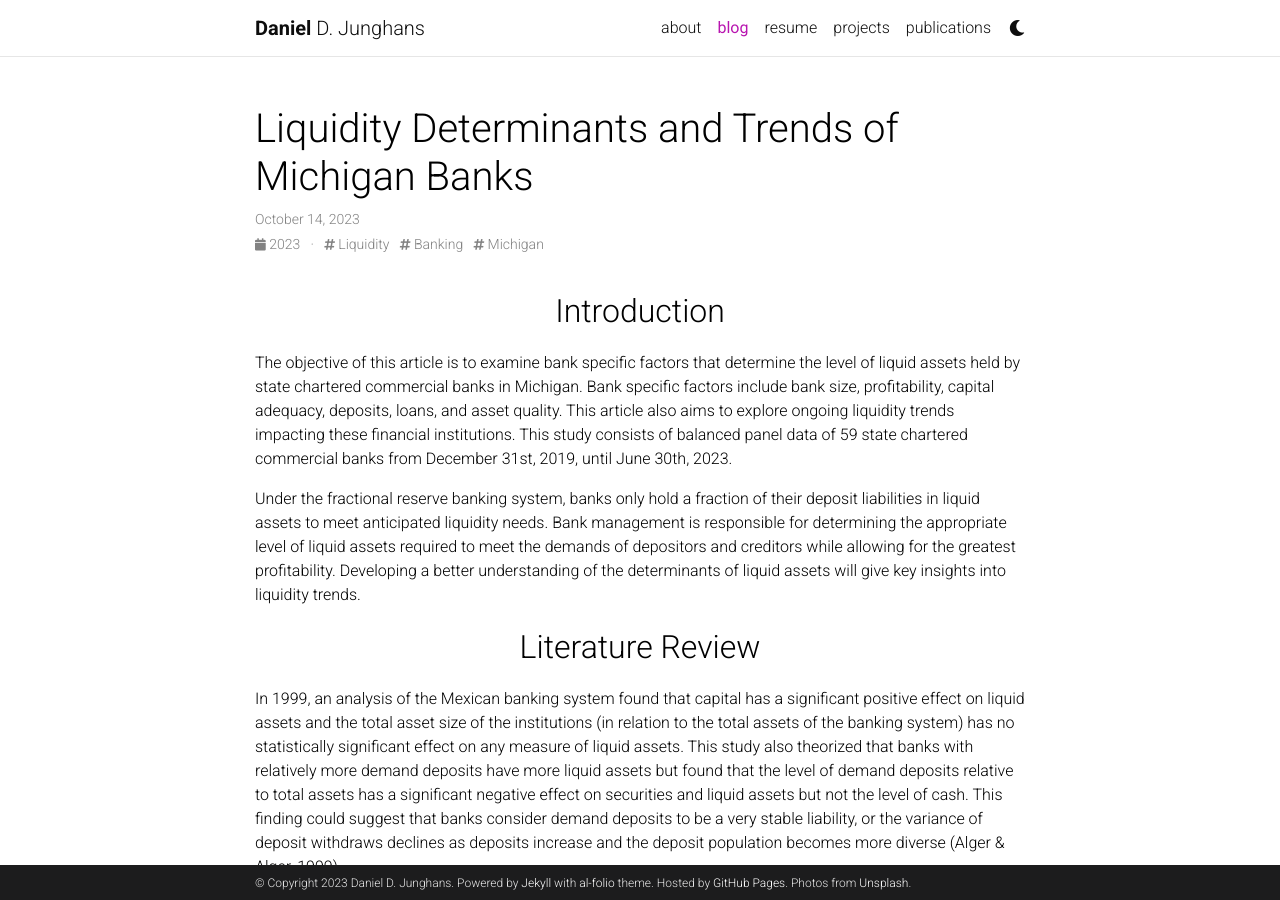
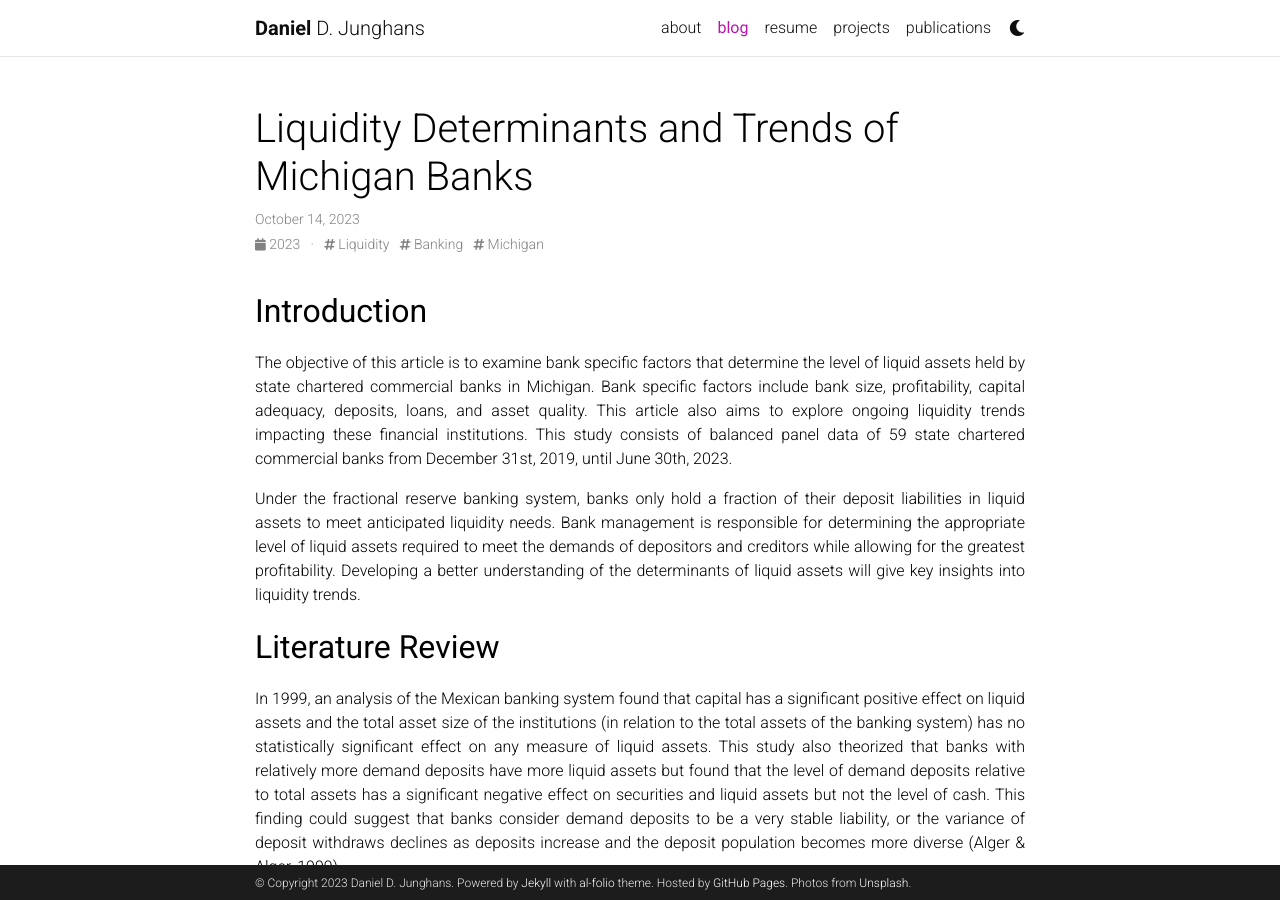
Before and after one commit to DanielJunghans/danieljunghans.github.io, a Jekyll site: the page built from _posts/2023-10-15-Liquidity.md, in a window 1280 px wide and 900 px high. Built offline with Jekyll 4.4.1, drawn with Linux system fonts in a browser that asks for light colours; comment, search, counter and statistics services are not loaded; a style sheet for code colours, icons or effects is not loaded.

Commit message:
stylistic changes

```diff
--- a/_posts/2023-10-15-Liquidity.md
+++ b/_posts/2023-10-15-Liquidity.md
@@ -8,24 +8,32 @@
 ---
 
 
-<p style="text-align: center;"><font size="+3">Introduction</font></p>
+<p style="text-align: left;"><font size="+3"><b>Introduction</b></font></p>
 
+<p align="justify">
 The objective of this article is to examine bank specific factors that determine the level of liquid assets held by state chartered commercial banks in Michigan.  Bank specific factors include bank size, profitability, capital adequacy, deposits, loans, and asset quality.  This article also aims to explore ongoing liquidity trends impacting these financial institutions.  This study consists of balanced panel data of 59 state chartered commercial banks from December 31st, 2019, until June 30th, 2023.
+</p>
+<p align="justify">
+Under the fractional reserve banking system, banks only hold a fraction of their deposit liabilities in liquid assets to meet anticipated liquidity needs.  Bank management is responsible for determining the appropriate level of liquid assets required to meet the demands of depositors and creditors while allowing for the greatest profitability.  Developing a better understanding of the determinants of liquid assets will give key insights into liquidity trends.
+</p>
 
-Under the fractional reserve banking system, banks only hold a fraction of their deposit liabilities in liquid assets to meet anticipated liquidity needs.  Bank management is responsible for determining the appropriate level of liquid assets required to meet the demands of depositors and creditors while allowing for the greatest profitability.  Developing a better understanding of the determinants of liquid assets will give key insights into liquidity trends.
+<p style="text-align: left;"><font size="+3"><b>Literature Review</b></font></p>
 
-<p style="text-align: center;"><font size="+3">Literature Review</font></p>
+<p align="justify">
+In 1999, an analysis of the Mexican banking system found that capital has a significant positive effect on liquid assets and the total asset size of the institutions (in relation to the total assets of the banking system) has no statistically significant effect on any measure of liquid assets.  This study also theorized that banks with relatively more demand deposits have more liquid assets but found that the level of demand deposits relative to total assets has a significant negative effect on securities and liquid assets but not the level of cash.  This finding could suggest that banks consider demand deposits to be a very stable liability, or the variance of deposit withdraws declines as deposits increase and the deposit population becomes more diverse (Alger & Alger, 1999).
+</p>
+<p align="justify">
+The relationship between liquid assets and bank size was further examined in a 2015 study of 18 Tunisian banks.  This study used the natural logarithm of total assets as a measure of bank size and also found that bank size does not have a significant impact on bank liquidity supporting the findings of.  Additional variables in this study include return on assets (ROA), return on equity (ROE), net interest margin (NIM), total loans, operating expenses, total deposits, financial expenses, equity, inflation rate, and growth rate of GDP.  ROA, ROE, capital, operating expenses, growth rate of GDP, and  inflation rate were found to have a significant impact on bank liquidity.  Total loans, financial costs, and total deposits did not have a significant impact on bank liquidity (Moussa, 2015).
+</p>
+<p align="justify">
+Macroeconomic as well as bank specific determinants of liquidity of Indian banks were studied by Singh and Sharma (2016).  Bank specific determinants studied in this paper include bank size, profitability, cost of funding, capital adequacy, and deposits.  Macroeconomic determinants of liquidity considered include GDP, inflation, and unemployment.  This study found that bank size and GDP have a negative relationship with liquidity at a 5 percent confidence interval while profitability, deposits, inflation, and capital adequacy have a positive impact.
+</p>
 
-In 1999, an analysis of the Mexican banking system found that capital has a significant positive effect on liquid assets and the total asset size of the institutions (in relation to the total assets of the banking system) has no statistically significant effect on any measure of liquid assets.  This study also theorized that banks with relatively more demand deposits have more liquid assets but found that the level of demand deposits relative to total assets has a significant negative effect on securities and liquid assets but not the level of cash.  This finding could suggest that banks consider demand deposits to be a very stable liability, or the variance of deposit withdraws declines as deposits increase and the deposit population becomes more diverse (Alger & Alger, 1999).
+<p style="text-align: left;"><font size="+3"><b>Specification of Variables</b></font></p>
 
-The relationship between liquid assets and bank size was further examined in a 2015 study of 18 Tunisian banks.  This study used the natural logarithm of total assets as a measure of bank size and also found that bank size does not have a significant impact on bank liquidity supporting the findings of.  Additional variables in this study include return on assets (ROA), return on equity (ROE), net interest margin (NIM), total loans, operating expenses, total deposits, financial expenses, equity, inflation rate, and growth rate of GDP.  ROA, ROE, capital, operating expenses, growth rate of GDP, and  inflation rate were found to have a significant impact on bank liquidity.  Total loans, financial costs, and total deposits did not have a significant impact on bank liquidity (Moussa, 2015).
-
-Macroeconomic as well as bank specific determinants of liquidity of Indian banks were studied by Singh and Sharma (2016).  Bank specific determinants studied in this paper include bank size, profitability, cost of funding, capital adequacy, and deposits.  Macroeconomic determinants of liquidity considered include GDP, inflation, and unemployment.  This study found that bank size and GDP have a negative relationship with liquidity at a 5 percent confidence interval while profitability, deposits, inflation, and capital adequacy have a positive impact.
-
-<p style="text-align: center;"><font size="+3">Specification of Variables</font></p>
-
+<p align="justify">
 The dependent variable in this article will be liquidity which will be measured through two liquidity ratios provided by Vodov’a (2011).  Fixed and random effect regression will be performed for both measures of liquidity.  The first measure of liquidity is net loans as a fraction of total assets (Liq1).  The ratio Liq1 indicates the percentage of bank assets which are invested in illiquid loans.  The higher this ratio is, the fewer liquid assets a bank possesses.  The second measure of liquidity is liquid assets as a fraction of total assets (Liq2).  The ratio Liq2 indicates the percentage of bank assets which are liquid.  A high ratio may indicate an inefficiency since liquid assets yield less income than illiquid assets.  Liquid assets consist of interest as well as non-interest bearing bank balances,  securities sold under agreement to repurchase, federal funds sold, and total securities less pledged securities.
-
+</p>
 
 
 | Independent Variable | Proxy/Measurement | Notation | Expected Effect |
@@ -41,12 +49,12 @@
 
 <ul>
 
-<li>Bank Size (SIZE). The size of banks (SIZE) has been measured using the natural logarithm of total assets.  Sing et al. (2016) and El-Chaarani (2019) stated that bank size has a significant negative effect on liquidity.  Smaller banks rely on a buffer of liquid assets while larger banks rely on credit instruments and the inter-bank market which is in accordance with the “too big to fail” hypothesis.</li>
-<li>Profitability (ROA).  Return on assets is the proxy of profitability in this article.  Return on Assets (TTM) measures the net income over the prior four quarters over average total assets.  Moussa (2015) found that banks with higher return on assets had lower levels of liquidity.  Banks with less liquid assets have a higher return on assets due to liquid assets generally yielding less income than illiquid assets.</li>
-<li>Deposits (DEP).  Deposits (DEP) have been calculated as total deposits over total assets.  Sing et al. (2016) stated that the level of deposits has a positive effect on liquidity.  Deposits are the major source of funds for banks and these institutions must maintain adequate levels of liquidity to meet customer demand. </li>
-<li>Capital Adequacy (CAP).  The tier 1 leverage ratio is the proxy of capital adequacy in this article. Sing et al. (2016) and Alger et al. (1999) found that capital adequacy had a positive influence on liquidity as a whole.  Alger et al. (1999) suggests that banks invest more in liquid assets as a precaution when more capital is at stake. </li>
-<li>Interest Margin (NIM).  Net interest margin is the measure of interest income less interest expenses over average earning assets.  According to finance theory, interest margin should be negatively correlated with liquidity.  Vodová (2013) found that liquidity is negatively affected by interest margin.  An increase in interest margin incentivises banks to focus more on lending activities resulting in a decline in liquid assets. </li>
-<li>Asset Quality (IMLOAN).  Total nonaccrual loans over total loans is the proxy of asset quality in this article.  Munteanu (2012) stated that the level impaired loans has a significant effect on liquidity.  A higher level of nonaccrual loans may lead to banks being more eager to increase lending activity to make up for losses thus decreasing the level of liquid assets. </li>
+<li><p align="justify">Bank Size (SIZE). The size of banks (SIZE) has been measured using the natural logarithm of total assets.  Sing et al. (2016) and El-Chaarani (2019) stated that bank size has a significant negative effect on liquidity.  Smaller banks rely on a buffer of liquid assets while larger banks rely on credit instruments and the inter-bank market which is in accordance with the “too big to fail” hypothesis.</p></li>
+<li><p align="justify">Profitability (ROA).  Return on assets is the proxy of profitability in this article.  Return on Assets (TTM) measures the net income over the prior four quarters over average total assets.  Moussa (2015) found that banks with higher return on assets had lower levels of liquidity.  Banks with less liquid assets have a higher return on assets due to liquid assets generally yielding less income than illiquid assets.</p></li>
+<li><p align="justify">Deposits (DEP).  Deposits (DEP) have been calculated as total deposits over total assets.  Sing et al. (2016) stated that the level of deposits has a positive effect on liquidity.  Deposits are the major source of funds for banks and these institutions must maintain adequate levels of liquidity to meet customer demand. </p></li>
+<li><p align="justify">Capital Adequacy (CAP).  The tier 1 leverage ratio is the proxy of capital adequacy in this article. Sing et al. (2016) and Alger et al. (1999) found that capital adequacy had a positive influence on liquidity as a whole.  Alger et al. (1999) suggests that banks invest more in liquid assets as a precaution when more capital is at stake. </p></li>
+<li><p align="justify">Interest Margin (NIM).  Net interest margin is the measure of interest income less interest expenses over average earning assets.  According to finance theory, interest margin should be negatively correlated with liquidity.  Vodová (2013) found that liquidity is negatively affected by interest margin.  An increase in interest margin incentivises banks to focus more on lending activities resulting in a decline in liquid assets. </p></li>
+<li><p align="justify">Asset Quality (IMLOAN).  Total nonaccrual loans over total loans is the proxy of asset quality in this article.  Munteanu (2012) stated that the level impaired loans has a significant effect on liquidity.  A higher level of nonaccrual loans may lead to banks being more eager to increase lending activity to make up for losses thus decreasing the level of liquid assets. </p></li>
 
 </ul>
 
@@ -54,7 +62,7 @@
 
 <br />
 
-<p style="text-align: center;"><font size="+3">Model Specification</font></p>
+<p style="text-align: left;"><font size="+3"><b>Model Specification</b></font></p>
 
 Two models will be estimated:
 
@@ -66,16 +74,17 @@
 Liq2_{it} = \alpha_{it}+β_{1}SIZE_{it}+β_{2}ROA_{it}+β_{3}DEP_{it}+β_{4}CAP_{it}+β_{5}IMLOAN_{it}+ ε_{it}
 $$
 
+<p align="justify">
 β1, β2 , β3, β4, and β5 are the coefficients of the determinant variables and ε is the error term.  The panel data was constructed with indices “i” and “t” representing individual banks and time, respectively.  The data is comprised of 59 banks from December 31st, 2019, until June 30th, 2023.  The total number of observations is 885.
+</p>
+
+<p style="text-align: left;"><font size="+3"><b>Descriptive Statistics</b></font></p>
+
+<p align="justify">
+Table 1 highlights the descriptive statistics for state chartered Michigan banks.  Based on the findings below, we can say that average net loans as a fraction of total assets (Liq1) is 59 percent for michigan banks.  Additionally, the average level of liquid assets as a fraction of total assets (Liq2) is 33 percent.
+</p>
 
 
-<p style="text-align: center;"><font size="+3">Descriptive Statistics</font></p>
-
-
-Table 1 highlights the descriptive statistics for state chartered Michigan banks.  Based on the findings below, we can say that average net loans as a fraction of total assets (Liq1) is 59 percent for michigan banks.  Additionally, the average level of liquid assets as a fraction of total assets (Liq2) is 33 percent.
-
-<br />
-<br />
 Table 1
 <br />
 Descriptive Statistics (Sample 12/31/2019 - 0630/2023)
@@ -85,11 +94,12 @@
 
 <br />
 
-<p style="text-align: center;"><font size="+3">Fixed Effect and Random Effect Regression</font></p>
+<p style="text-align: left;"><font size="+3"><b>Fixed Effect and Random Effect Regression</b></font></p>
 
+<p align="justify">
 Fixed effect and random effect regressions were run and a Hausman test was carried out to choose the appropriate model.  The p-value being less than 0.05 for both models, the fixed effect regression is confirmed to be the preferred model.  Results can be found
 The fixed effect models concluded that DEP, IMLOAN, CAP, NIM, and ROA significantly impacted the fist measure of liquidity (Liq1) as well as the second measure(Liq2).  The impact of DEP, IMLOAN, and ROA on Liq1 (net loans / total assets) was negative whereas the impact of CAP and NIM was positive.  However, the impact of DEP, IMLOAN, and ROA on Liq2 (liquid assets / total assets) was positive while the impact of CAP and NIM was negative.  SIZE was found to have an insignificant effect on either liquidity measure.
-
+</p>
 
 <div class="img">
     <img class="col three" src="{{ site.baseurl }}/assets/img/hausman1.png">
@@ -103,28 +113,41 @@
     <img class="col three" src="{{ site.baseurl }}/assets/img/regressionresults.png">
 </div>
 
-<p style="text-align: center;"><font size="+3">Conclusion</font></p>
+<p style="text-align: left;"><font size="+3"><b>Conclusion</b></font></p>
 
 
 
-<p style="text-align: center;"><font size="+3">References</font></p>
-
+<p style="text-align: left;"><font size="+3"><b>References</b></font></p>
+<p align="justify">
 Alger, G., & Alger, I. (1999). Liquid assets in banks: Theory and practice. GREMAQ, Universite des Sciences Sociales.
+</p>
 <br />
 <br />
+<p align="justify">
 El-Chaarani, H. (2019). Determinants of bank liquidity in the Middle East region. El-CHAARANI H.,(2019), Determinants of Bank Liquidity in the Middle East Region, International Review of Management and Marketing, 9(2).
+</p>
 <br />
 <br />
+<p align="justify">
 Moussa, M. A. B. (2015). The determinants of bank liquidity: Case of Tunisia. International journal of economics and financial issues, 5(1), 249-259.
+</p>
 <br />
 <br />
+<p align="justify">
 Munteanu, I. (2012). Bank liquidity and its determinants in Romania. Procedia Economics and Finance, 3, 993-998.
+</p>
 <br />
 <br />
+<p align="justify">
 Singh, A., & Sharma, A. K. (2016). An empirical analysis of macroeconomic and bank-specific factors affecting liquidity of Indian banks. Future Business Journal, 2(1), 40-53.
+</p>
 <br />
 <br />
+<p align="justify">
 Vodova, P. (2011). Liquidity of Czech commercial banks and its determinants. International Journal of mathematical models and methods in applied sciences, 5(6), 1060-1067.
+</p>
 <br />
 <br />
+<p align="justify">
 Vodová, P. (2013). Determinants of commercial bank liquidity in Hungary. Finansowy Kwartalnik Internetowy e-Finanse, 9(3), 64-71.
+</p>
```
